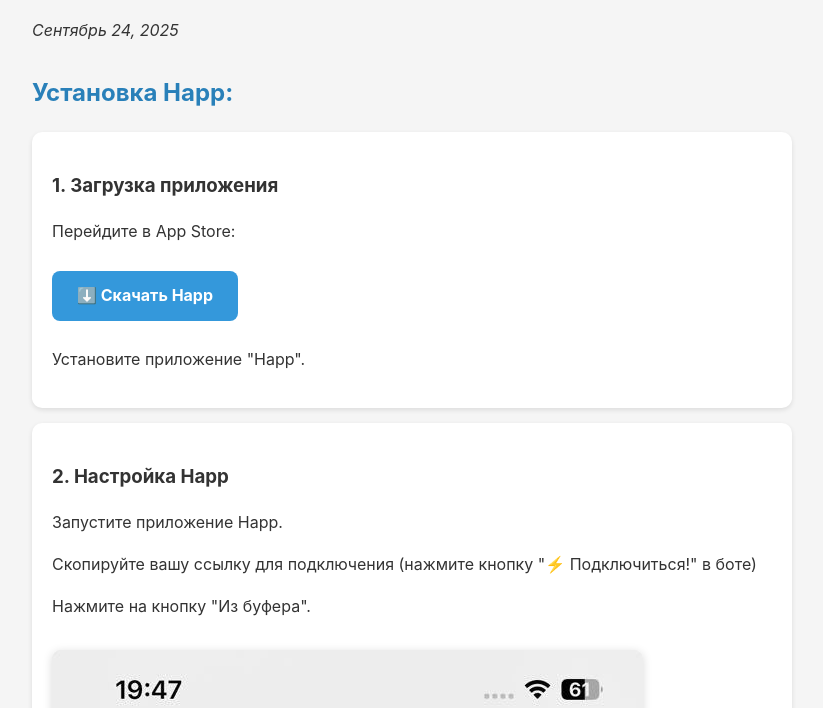
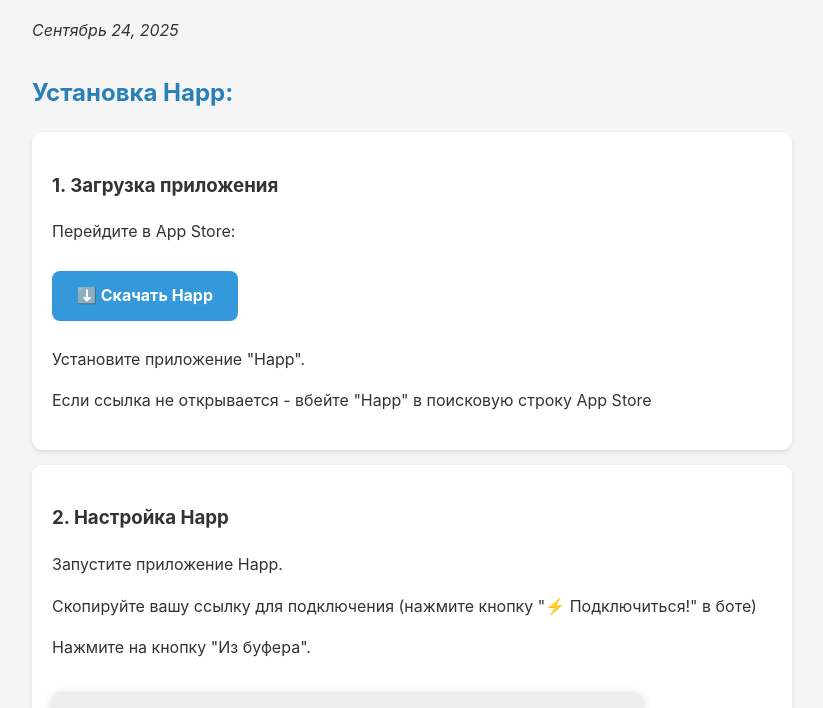
Before and after one commit to instdd/HappiOs2, a plain HTML site: page index.html in a window 1280 px wide. Shown: the part 109-817 px from the top of the page, without its empty margins (228-1051 px from the left). Drawn offline with Linux system fonts and the light colour scheme.

Commit message:
Add instruction for searching 'Happ' in App Store

```diff
--- a/index.html
+++ b/index.html
@@ -140,6 +140,7 @@
         <p>Перейдите в App Store:</p>
         <a href="https://apps.apple.com/ru/app/happ-proxy-utility/id6504287215" class="download-btn">⬇️ Скачать Happ</a>
         <p>Установите приложение "Happ".</p>
+        <p>Если ссылка не открывается - вбейте "Happ" в поисковую строку App Store</p>
     </div>
 
     <div class="step">
```
